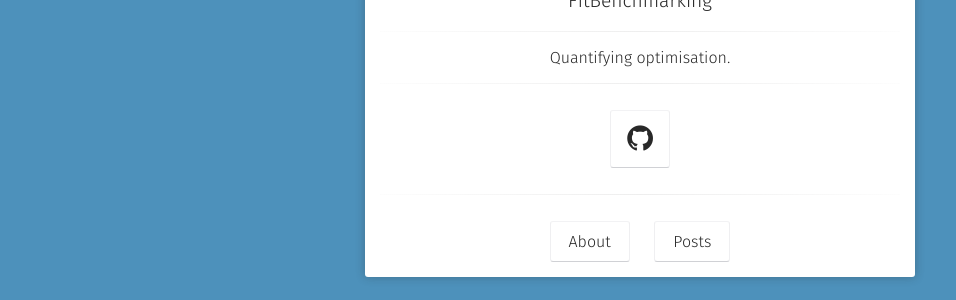
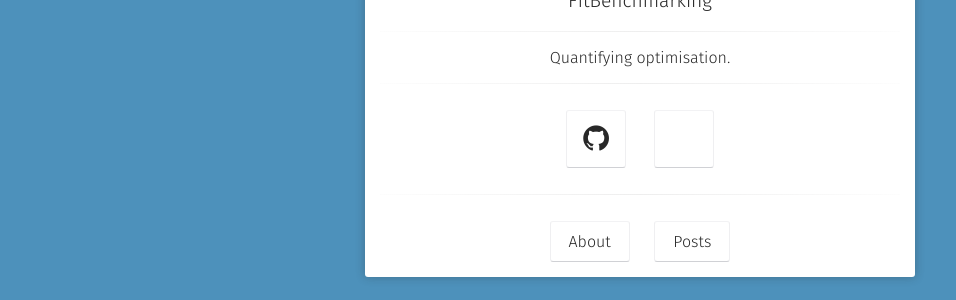
Before and after one commit to fitbenchmarking/fitbenchmarking.github.io, a Jekyll site: the page built from index.html, in a window 1280 px wide. Shown: the part 409-709 px from the top of the page, without its empty margins (0-956 px from the left). Built offline with Jekyll 4.4.1, drawn with Linux system fonts in a browser that asks for light colours; some web fonts are replaced.

Commit message:
trying to add the docs link

```diff
--- a/_config.yml
+++ b/_config.yml
@@ -41,6 +41,7 @@ disqus_shortname:   taylantatli
 #twitter:            username
 #facebook:           username
 github-url:         "fitbenchmarking/fitbenchmarking"
+documentation:      "docs.fitbenchmarking.com"
 #stackoverflow:     123456/username   from a "http://stackoverflow.com/users/123456/username" link
 #linkedin:          username
 #xing:              username
--- a/_includes/social-links.html
+++ b/_includes/social-links.html
@@ -10,6 +10,7 @@
                         {% if site.tumblr %}<a class="social-btn" href="http://{{ site.tumblr }}.tumblr.com" target="_blank" rel="noopener noreferrer"><i class="fa fa-fw fa-tumblr-square"></i></a>{% endif %}
                         {% if site.medium %}<a class="social-btn" href="https://medium.com/{{ site.medium }}" target="_blank" rel="noopener noreferrer"><i class="fa fa-fw fa-medium"></i></a>{% endif %}
                         {% if site.github-url %}<a class="social-btn" href="http://github.com/{{ site.github-url }}" target="_blank" rel="noopener noreferrer"><i class="fa fa-fw fa-github"></i></a>{% endif %}
+                        {% if site.documentation %}<a class="social-btn" href="http://{{ site.documentation }}" target="_blank" rel="noopener noreferrer"><i class="fa fa-fw fa-book-open"></i></a>{% endif %}
                         {% if site.stackoverflow %}<a class="social-btn" href="http://stackoverflow.com/users/{{ site.stackoverflow }}" target="_blank" rel="noopener noreferrer"><i class="fa fa-fw fa-stack-overflow"></i></a>{% endif %}
                         {% if site.lastfm %}<a class="social-btn" href="http://lastfm.com/user/{{ site.lastfm }}" target="_blank" rel="noopener noreferrer"><i class="fa fa-fw fa-music"></i></a>{% endif %}
                         {% if site.dribbble %}<a class="social-btn" href="http://dribbble.com/{{ site.dribbble }}" target="_blank" rel="noopener noreferrer"><i class="fa fa-fw fa-dribbble"></i></a>{% endif %}
```
